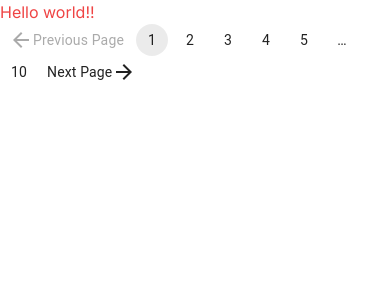
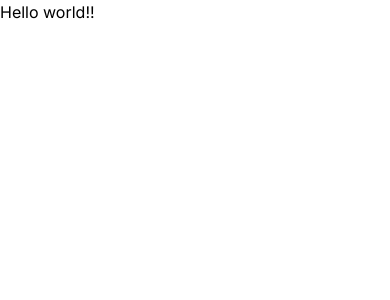
Before and after one commit to Shuheitkhs/teamsdev_16_2, a Next.js app: page / in a window 390 px wide. Shown: the top 300 px of the page. Built offline with nearby package versions, Linux system fonts and the light colour scheme.

Commit message:
✨ ページネーションの作成

```diff
--- a/app/components/Pagination.tsx
+++ b/app/components/Pagination.tsx
@@ -5,10 +5,26 @@ import PaginationItem from "@mui/material/PaginationItem";
 import Stack from "@mui/material/Stack";
 import ArrowBackIcon from "@mui/icons-material/ArrowBack";
 import ArrowForwardIcon from "@mui/icons-material/ArrowForward";
+import { useEffect, useState } from "react";
 
 export default function CustomIcons() {
+  const [isWideScreen, setIsWideScreen] = useState(true);
+
+  useEffect(() => {
+    const handleResize = () => {
+      setIsWideScreen(window.innerWidth > 640);
+    };
+
+    handleResize();
+
+    window.addEventListener("resize", handleResize);
+
+    return () => window.removeEventListener("resize", handleResize);
+  }, []);
+
   return (
-    <Stack spacing={15}>
+    <div className="flex justify-center">
+      <Stack spacing={3}>
         <Pagination
           count={10}
           renderItem={(item) => (
@@ -19,12 +35,12 @@ export default function CustomIcons() {
                 previous: ({ ...props }) => (
                   <div className="flex items-center">
                     <ArrowBackIcon />
-                  <span>Previous Page</span>
+                    {isWideScreen && <span>Previous Page</span>}
                   </div>
                 ),
                 next: ({ ...props }) => (
                   <div className="flex items-center">
-                  <span>Next Page</span>
+                    {isWideScreen && <span>Next Page</span>}
                     <ArrowForwardIcon />
                   </div>
                 ),
@@ -33,5 +49,6 @@ export default function CustomIcons() {
           )}
         />
       </Stack>
+    </div>
   );
 }
--- a/app/page.tsx
+++ b/app/page.tsx
@@ -4,8 +4,7 @@ import Pagination from "@/app/components/Pagination";
 export default function Home() {
   return (
     <>
-      <p className="text-red-500 text-bold">Hello world!!</p>
-      <Pagination />
+      <p>Hello world!!</p>
     </>
   );
 }
```
Lines whose indentation alone changed are shown as unchanged.
